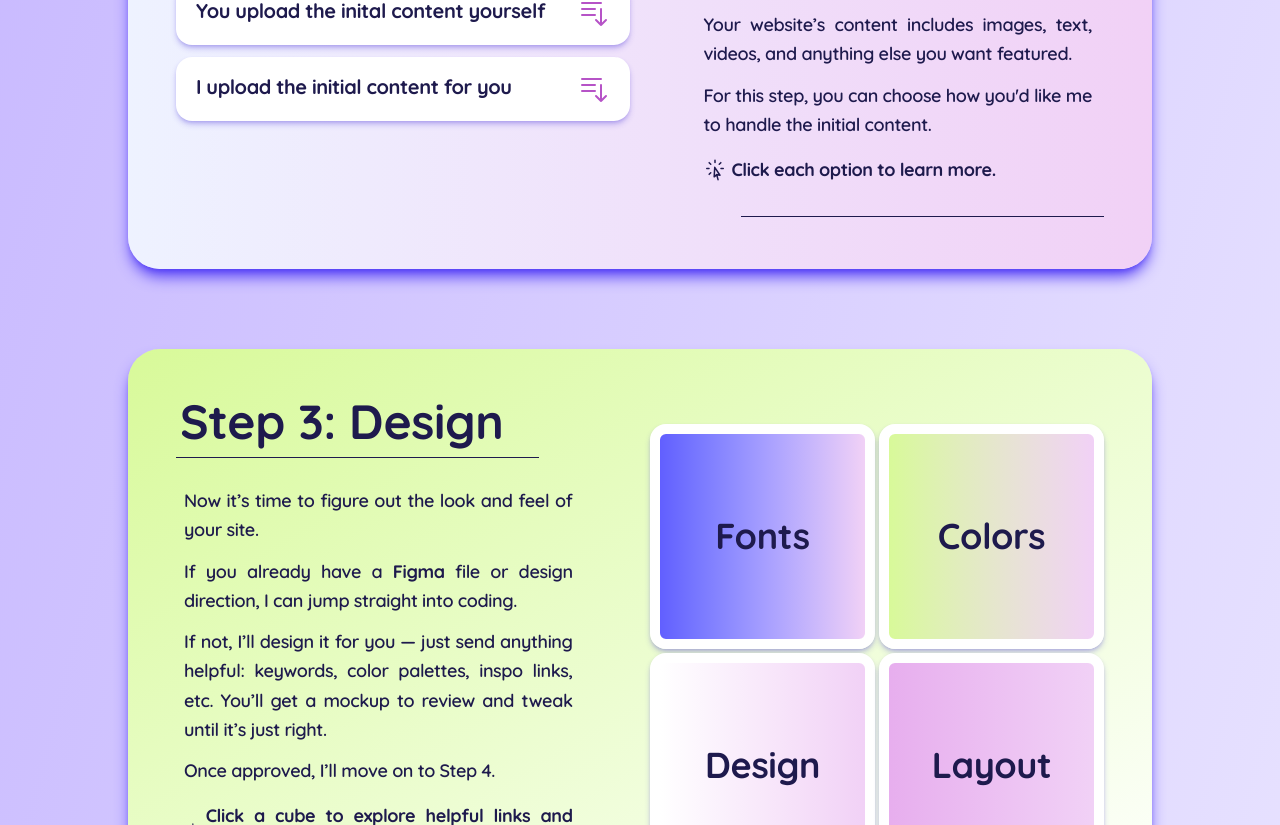
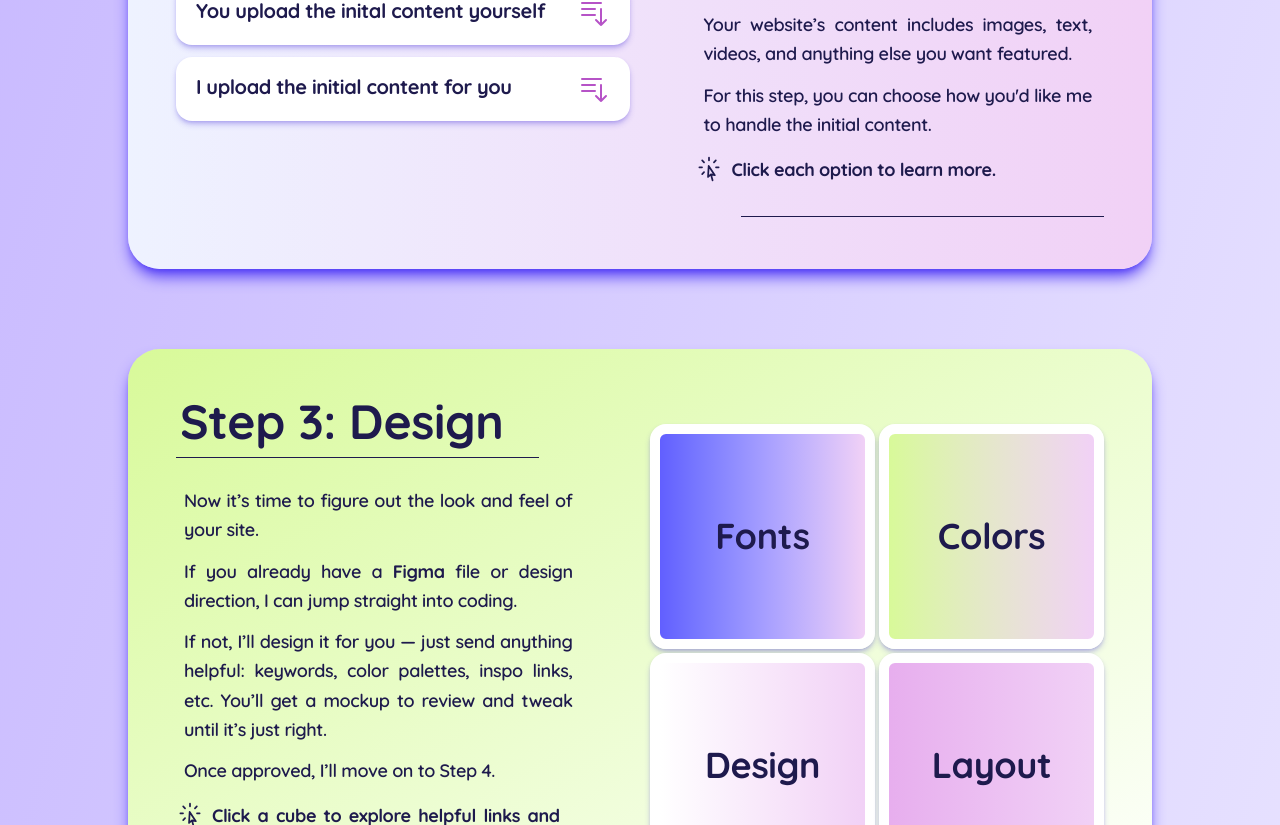
Before and after one commit to linnkognito/Website-Creation, a Next.js app: page / in a window 1280 px wide. Shown: the part 1175-2000 px from the top of the page. Built offline with nearby package versions, Linux system fonts and the light colour scheme.

Commit message:
Minor CSS tweaks

```diff
--- a/app/_components/containers/InfoText.jsx
+++ b/app/_components/containers/InfoText.jsx
@@ -2,10 +2,10 @@ import Paragraph from '../text/Paragraph';
 
 function InfoText({ children, icon: Icon }) {
   return (
-    <Paragraph className='flex items-center gap-1 mt-1 font-black'>
-      <Icon className='h-6' />
-      {children}
-    </Paragraph>
+    <div className='flex items-start w-9/10 mt-1 font-black leading-tight'>
+      <Icon className='h-7 shrink-0' />
+      <Paragraph>{children}</Paragraph>
+    </div>
   );
 }
 
```
